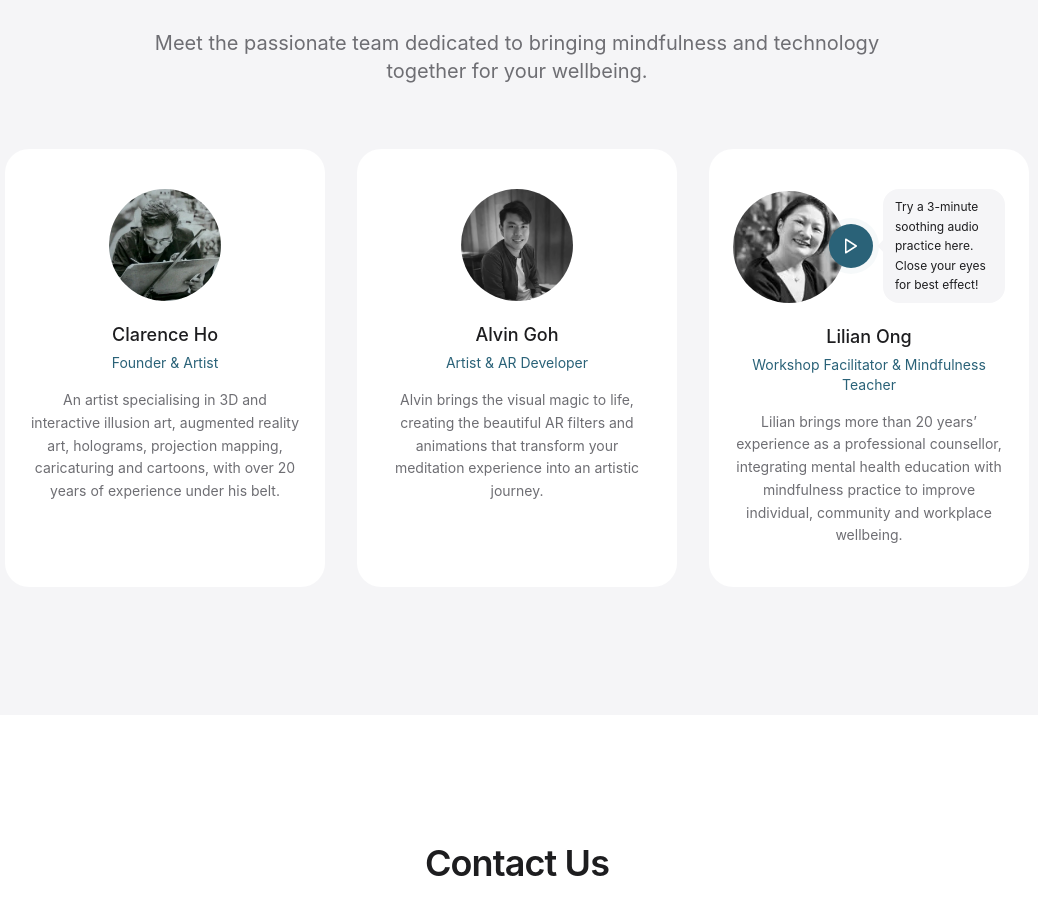
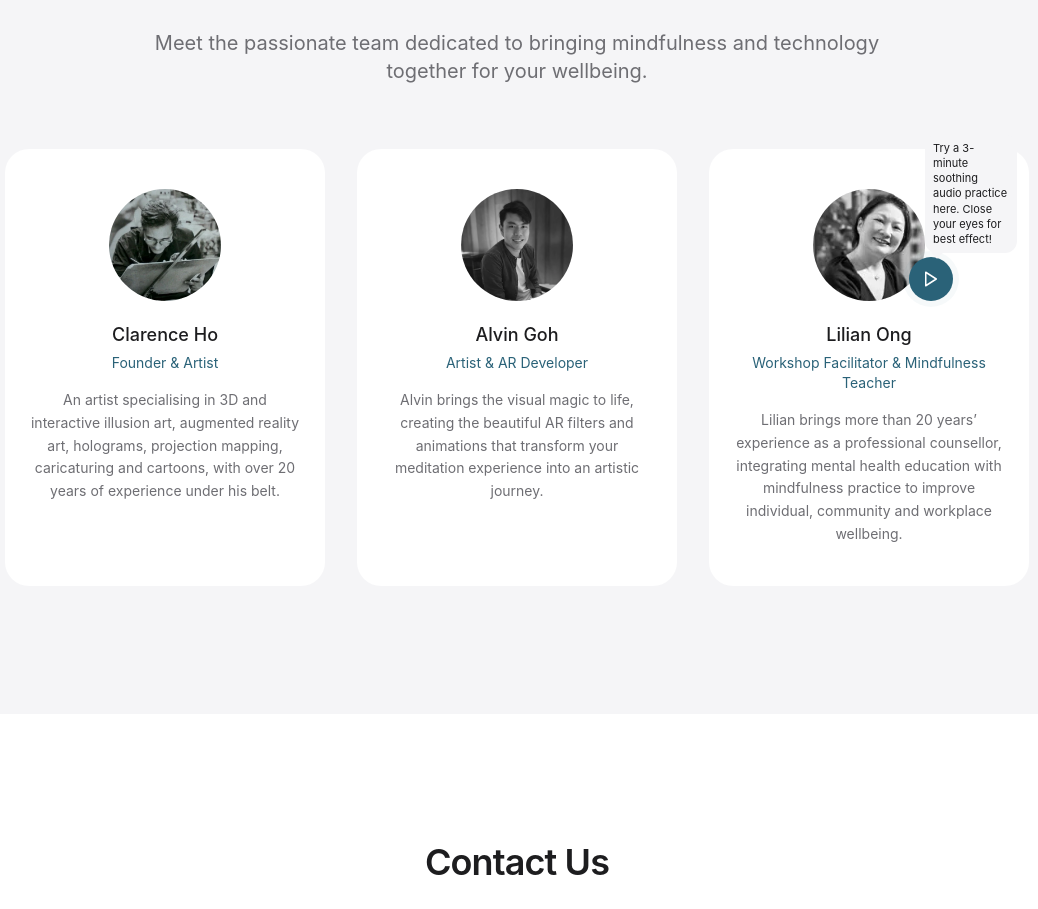
Before and after one commit to smara-sg/smara-website-v3, a React (Vite) app: page /about in a window 1280 px wide. Shown: the part 1042-1951 px from the top of the page, without its empty margins (123-1161 px from the left). Built offline with nearby package versions, Linux system fonts and the light colour scheme.

Commit message:
Center team portraits and anchor Lilian’s audio controls to the side

```diff
--- a/src/components/AboutPage.tsx
+++ b/src/components/AboutPage.tsx
@@ -27,7 +27,7 @@ const MeditationPractice = () => {
   };
 
   return (
-    <div className="relative z-10 -ml-4 min-w-0 flex-1">
+    <div className="absolute inset-y-0 -right-3 left-[calc(50%+2.5rem)] z-10">
       <style>{`
         @keyframes meditation-pulse {
           0%, 100% { box-shadow: 0 0 0 0 rgb(37 97 121 / 16%); }
@@ -50,27 +50,28 @@ const MeditationPractice = () => {
           setHasError(true);
         }}
       />
-      <div className="grid grid-cols-[auto_minmax(0,1fr)] items-center gap-2.5 text-left">
+      <div className="text-left">
         <button
           type="button"
           aria-label={playing ? 'Pause meditation practice' : 'Play meditation practice with Lilian Ong'}
           aria-describedby={playing ? undefined : 'lilian-practice-invitation'}
           onClick={togglePlayback}
-          className="grid h-11 w-11 shrink-0 place-items-center rounded-full bg-accent text-white ring-2 ring-white focus-visible:outline focus-visible:outline-2 focus-visible:outline-offset-4 focus-visible:outline-accent motion-safe:animate-[meditation-pulse_4s_ease-in-out_infinite]"
+          className="absolute bottom-0 left-0 grid h-11 w-11 place-items-center rounded-full bg-accent text-white ring-2 ring-white focus-visible:outline focus-visible:outline-2 focus-visible:outline-offset-4 focus-visible:outline-accent motion-safe:animate-[meditation-pulse_4s_ease-in-out_infinite]"
         >
           {playing ? <Pause size={18} aria-hidden="true" /> : <Play size={18} aria-hidden="true" />}
         </button>
         {!playing && (
           <p
             id="lilian-practice-invitation"
-            className="relative origin-left rounded-2xl bg-mist px-3 py-2 text-xs leading-relaxed text-ink motion-safe:animate-[meditation-bubble-in_300ms_ease-out_both]"
+            className="absolute bottom-12 left-4 right-0 max-w-[9rem] origin-bottom-left rounded-xl bg-mist px-2 py-1.5 text-[11px] leading-snug text-ink motion-safe:animate-[meditation-bubble-in_300ms_ease-out_both]"
           >
-            <span aria-hidden="true" className="absolute -left-1 top-1/2 h-2 w-2 -translate-y-1/2 rotate-45 bg-mist" />
-            Try a 3-minute soothing audio practice here. Close your eyes for best effect!
+            <span aria-hidden="true" className="absolute -bottom-1 left-2 h-2 w-2 rotate-45 bg-mist" />
+            {hasError ? (
+              <span role="status">Audio couldn’t play. Tap play to try again.</span>
+            ) : 'Try a 3-minute soothing audio practice here. Close your eyes for best effect!'}
           </p>
         )}
       </div>
-      {hasError && <p role="status" className="mt-2 text-sm text-mute">Audio couldn’t play. Tap play to try again.</p>}
     </div>
   );
 };
@@ -190,8 +191,8 @@ ties.
           {teamMembers.map((member) => (
             <div key={member.name} className="rounded-3xl bg-white px-6 py-10 text-center">
               <div>
-                <div className={member.name === 'Lilian Ong' ? 'mb-5 flex min-h-28 items-end' : 'mb-5'}>
-                  <div className={`relative h-28 w-28 shrink-0 overflow-hidden rounded-full bg-mist ${member.name === 'Lilian Ong' ? '' : 'mx-auto'}`}>
+                <div className="relative mb-5">
+                  <div className="relative mx-auto h-28 w-28 overflow-hidden rounded-full bg-mist">
                     <OptimizedImage
                       src={member.image}
                       alt={member.name}
```
